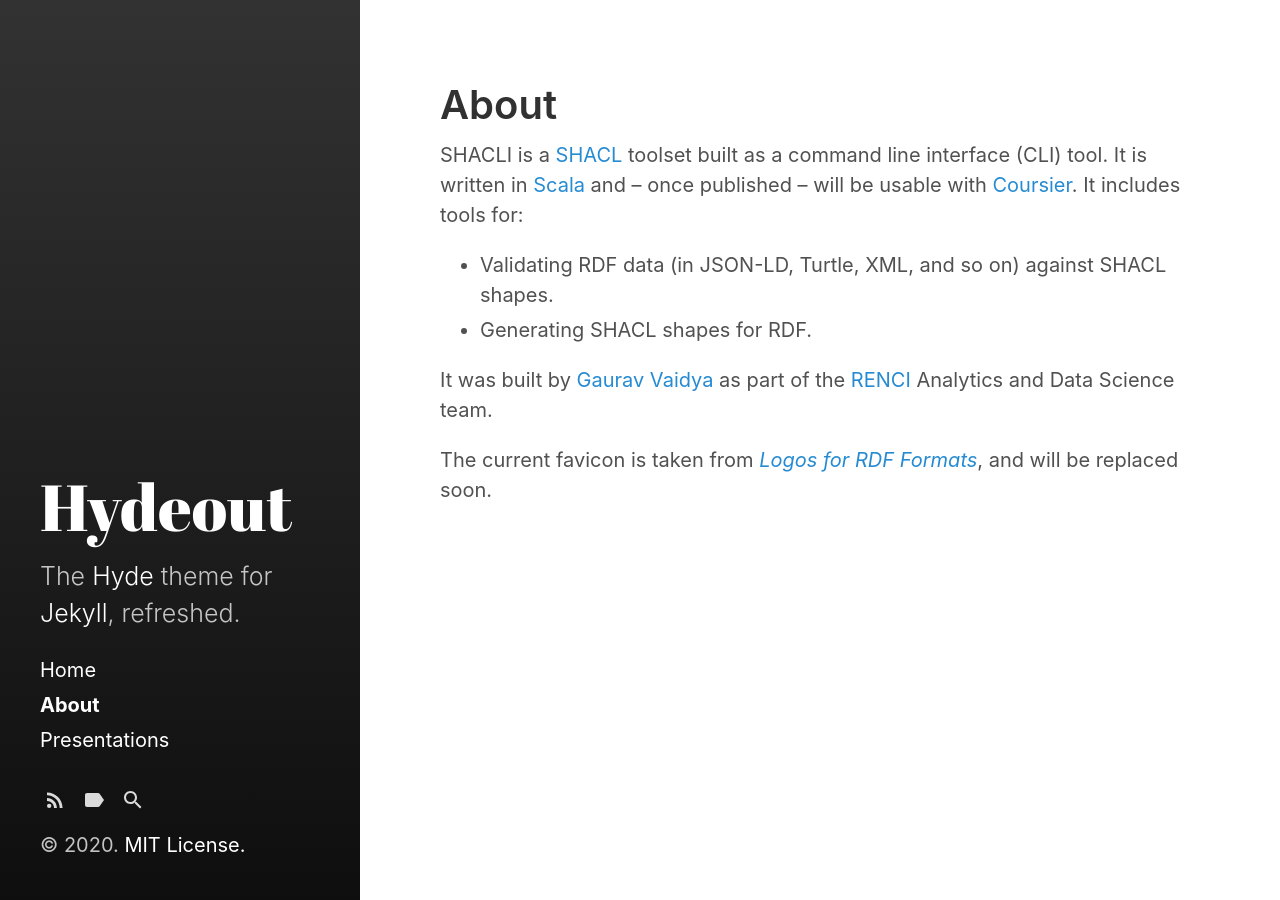
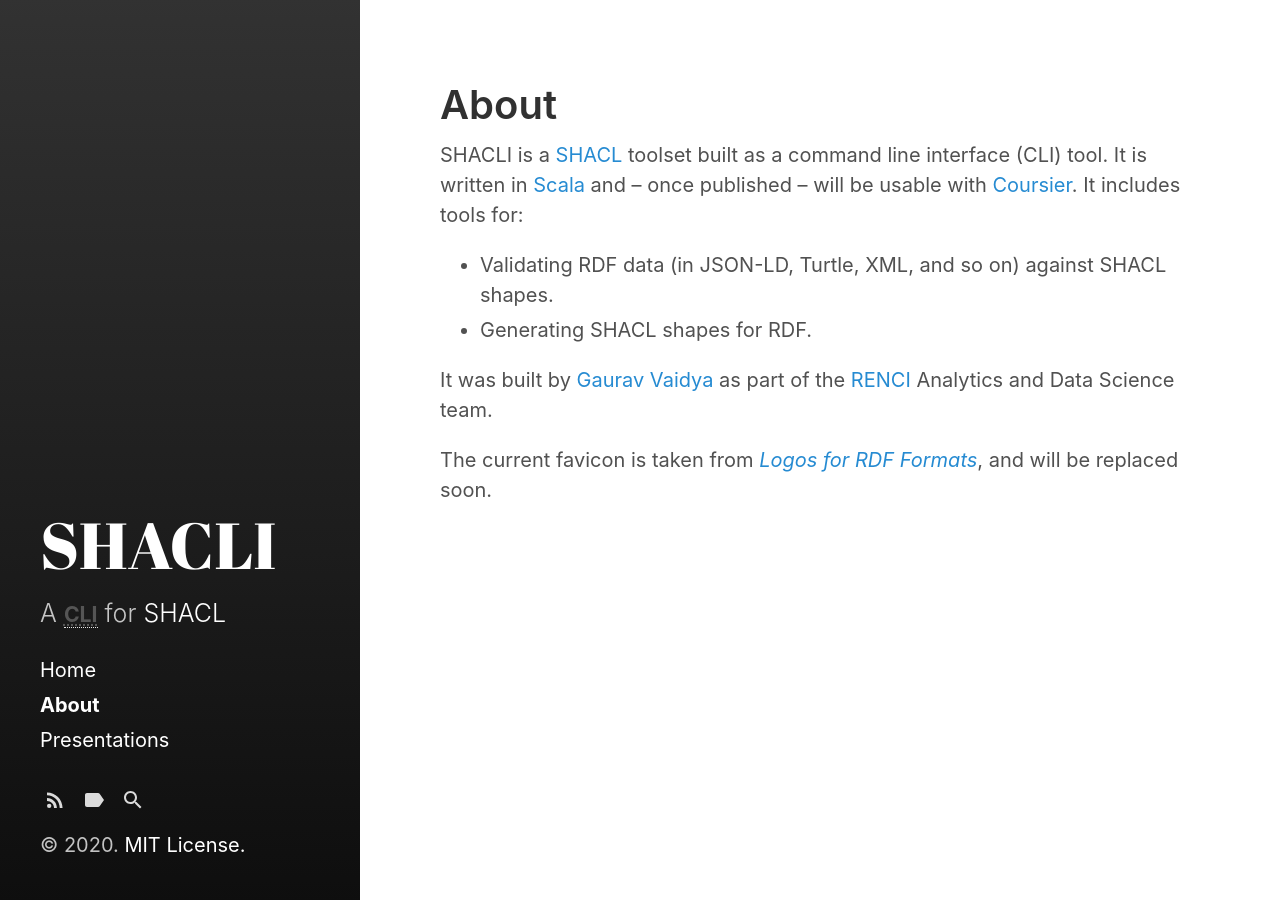
Before and after one commit to gaurav/shacli, a Jekyll site: the page built from docs/about.md, in a window 1280 px wide. Built offline with Jekyll 4.4.1, drawn with Linux system fonts in a browser that asks for light colours.

Commit message:
Cleaned up _config.yml.

```diff
--- a/docs/_config.yml
+++ b/docs/_config.yml
@@ -3,24 +3,18 @@ markdown:         kramdown
 highlighter:      rouge
 
 # Setup
-title:            Hydeout
-tagline:          'A Jekyll theme'
-description:      'The <a href="http://hyde.getpoole.com" target="_blank">Hyde</a> theme for <a href="http://jekyllrb.com" target="_blank">Jekyll</a>, refreshed.'
-url:              https://fongandrew.github.io
-baseurl:          '/hydeout'
-                  # the optional subpath of your site, e.g. "/blog"
-                  # NB: This applies to all pages in your Jekyll site.
-                  # If you want to move just the blog index pages but keep
-                  # other pages at root, see the paginate_path and
-                  # sidebar_blog_link below.
+title:            SHACLI
+tagline:          'A CLI for SHACL'
+description:      'A <abbr title="Command Line Interface">CLI</abbr> for <a href="https://www.w3.org/TR/shacl/">SHACL</a>'
+url:              https://www.shacli.org
+baseurl:          '/'
 
 author:
-  name:           'Andrew Fong'
-  url:            https://twitter.com/fongandrewc
+  name:           'Gaurav Vaidya'
+  url:            https://www.ggvaidya.com
 
 paginate:         5
-# paginate_path:    '/page:num'
-                    # Or '/blog/page:num' if you want to move your index pages
+paginate_path:    '/page:num'
 
 plugins:
   - jekyll-feed
@@ -29,7 +23,4 @@ plugins:
 
 # Sidebar link settings
 sidebar_home_link:  true
-# sidebar_blog_link:  '/blog'   # By default, your home page is your blog
-                                # page. If you change your paginate_path,
-                                # set this to the root of the paginate_path
-                                # to enable a separate blog link.
+# sidebar_blog_link:  '/blog'
```
